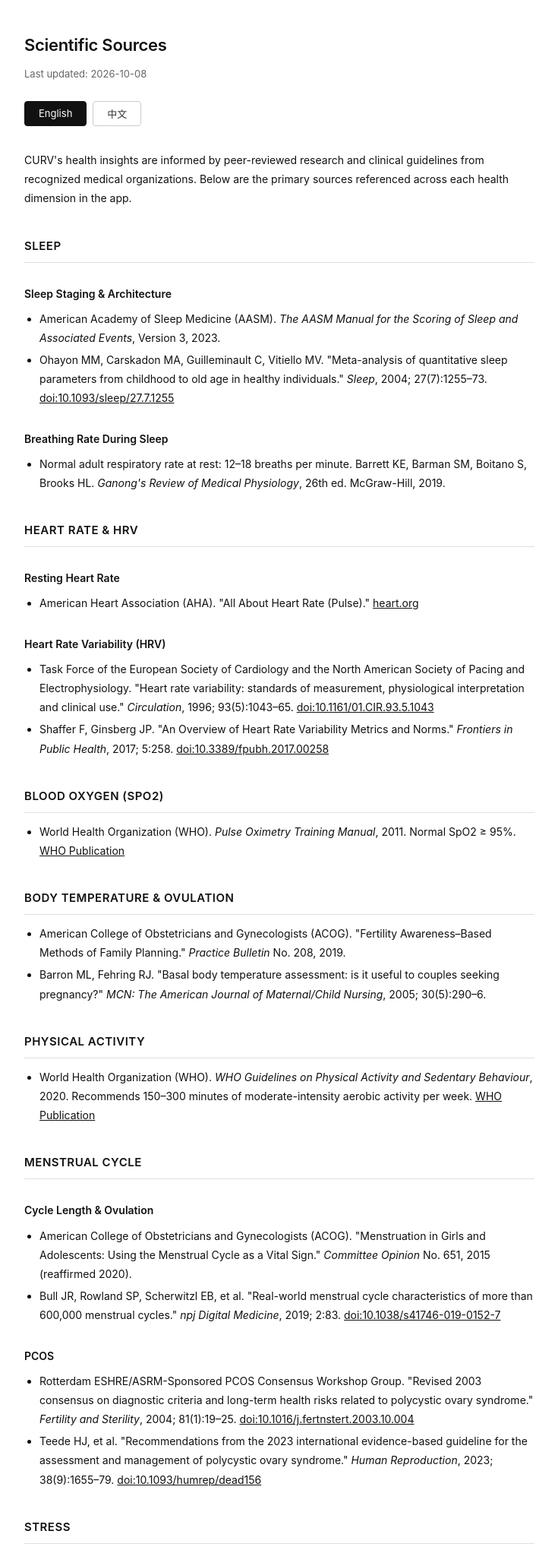
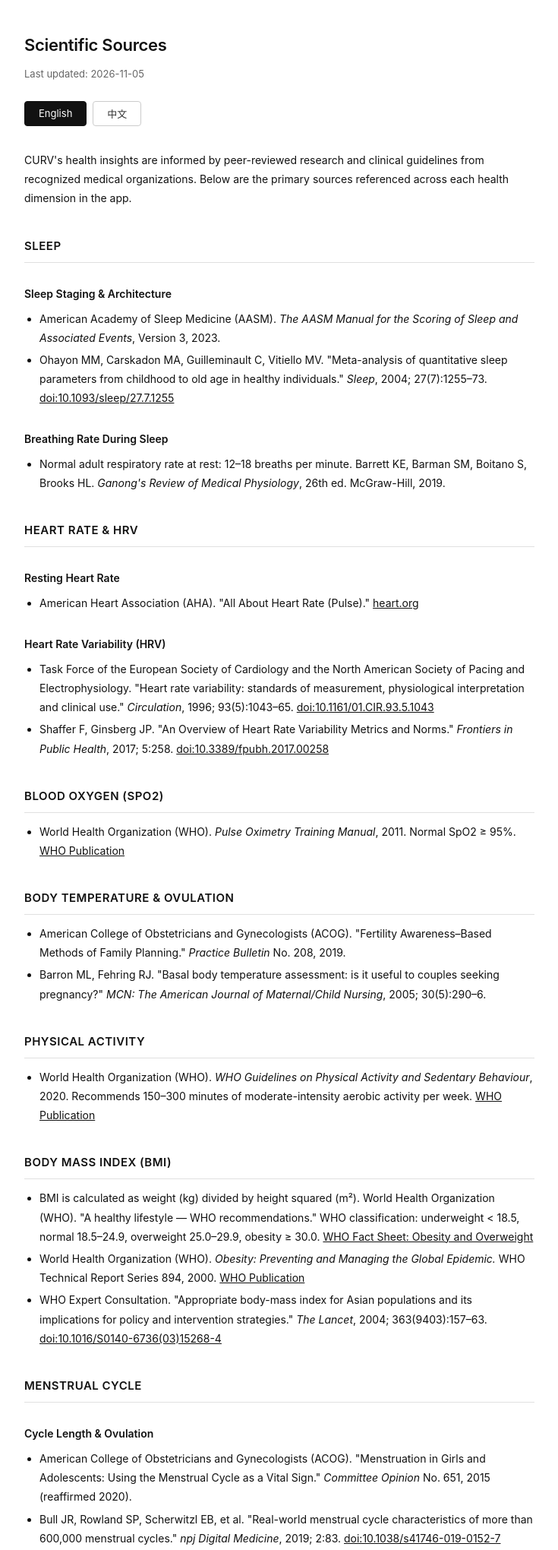
Before and after one commit to akashnikalf/curv-app-agreement, a plain HTML site: page sources.html in a window 1280 px wide. Shown: the top 2040 px of the page at 76% size, without its empty margins (272-1007 px from the left). Drawn offline with Linux system fonts and the light colour scheme.

Commit message:
sources: add BMI section with WHO citations (App Store 1.4.1)
Co-Authored-By: Claude Fable 5 <noreply@anthropic.com>

```diff
--- a/sources.html
+++ b/sources.html
@@ -29,7 +29,7 @@ b{font-weight:600}
 <body>
 
 <h1 id="page-title">Scientific Sources</h1>
-<p class="meta" id="page-meta">Last updated: 2026-10-08</p>
+<p class="meta" id="page-meta">Last updated: 2026-11-05</p>
 
 <div class="lang-switch">
   <button id="btn-en" onclick="switchLang('en')">English</button>
@@ -77,6 +77,13 @@ b{font-weight:600}
 <h2>Physical Activity</h2>
 <ul>
 <li>World Health Organization (WHO). <i>WHO Guidelines on Physical Activity and Sedentary Behaviour</i>, 2020. Recommends 150–300 minutes of moderate-intensity aerobic activity per week. <a href="https://www.who.int/publications/i/item/9789240015128" target="_blank">WHO Publication</a></li>
+</ul>
+
+<h2>Body Mass Index (BMI)</h2>
+<ul>
+<li>BMI is calculated as weight (kg) divided by height squared (m²). World Health Organization (WHO). "A healthy lifestyle — WHO recommendations." WHO classification: underweight &lt; 18.5, normal 18.5–24.9, overweight 25.0–29.9, obesity ≥ 30.0. <a href="https://www.who.int/news-room/fact-sheets/detail/obesity-and-overweight" target="_blank">WHO Fact Sheet: Obesity and Overweight</a></li>
+<li>World Health Organization (WHO). <i>Obesity: Preventing and Managing the Global Epidemic.</i> WHO Technical Report Series 894, 2000. <a href="https://www.who.int/publications/i/item/9789241208949" target="_blank">WHO Publication</a></li>
+<li>WHO Expert Consultation. "Appropriate body-mass index for Asian populations and its implications for policy and intervention strategies." <i>The Lancet</i>, 2004; 363(9403):157–63. <a href="https://doi.org/10.1016/S0140-6736(03)15268-4" target="_blank">doi:10.1016/S0140-6736(03)15268-4</a></li>
 </ul>
 
 <h2>Menstrual Cycle</h2>
@@ -152,6 +159,13 @@ b{font-weight:600}
 <li>世界卫生组织 (WHO).《身体活动和久坐行为指南》2020 年。建议每周进行 150–300 分钟中等强度有氧运动。<a href="https://www.who.int/publications/i/item/9789240015128" target="_blank">WHO 出版物</a></li>
 </ul>
 
+<h2>身体质量指数 (BMI)</h2>
+<ul>
+<li>BMI = 体重 (kg) ÷ 身高² (m²)。世界卫生组织 (WHO) 分类标准：偏瘦 &lt; 18.5，正常 18.5–24.9，超重 25.0–29.9，肥胖 ≥ 30.0。<a href="https://www.who.int/news-room/fact-sheets/detail/obesity-and-overweight" target="_blank">WHO 肥胖与超重概况介绍</a></li>
+<li>世界卫生组织 (WHO).《肥胖：预防和控制全球流行》WHO 技术报告系列 894，2000 年。<a href="https://www.who.int/publications/i/item/9789241208949" target="_blank">WHO 出版物</a></li>
+<li>WHO 专家咨询组. "Appropriate body-mass index for Asian populations and its implications for policy and intervention strategies."《The Lancet》2004; 363(9403):157–63. <a href="https://doi.org/10.1016/S0140-6736(03)15268-4" target="_blank">doi:10.1016/S0140-6736(03)15268-4</a></li>
+</ul>
+
 <h2>月经周期</h2>
 <h3>周期长度与排卵</h3>
 <ul>
@@ -189,7 +203,7 @@ function switchLang(lang) {
   document.getElementById('btn-en').classList.toggle('active', lang === 'en');
   document.getElementById('btn-zh').classList.toggle('active', lang === 'zh');
   document.getElementById('page-title').textContent = lang === 'zh' ? '科学引用来源' : 'Scientific Sources';
-  document.getElementById('page-meta').textContent = lang === 'zh' ? '最后更新：2026-10-08' : 'Last updated: 2026-10-08';
+  document.getElementById('page-meta').textContent = lang === 'zh' ? '最后更新：2026-11-05' : 'Last updated: 2026-11-05';
 }
 (function() {
   var lang = (navigator.language || navigator.userLanguage || 'en').toLowerCase();
```
